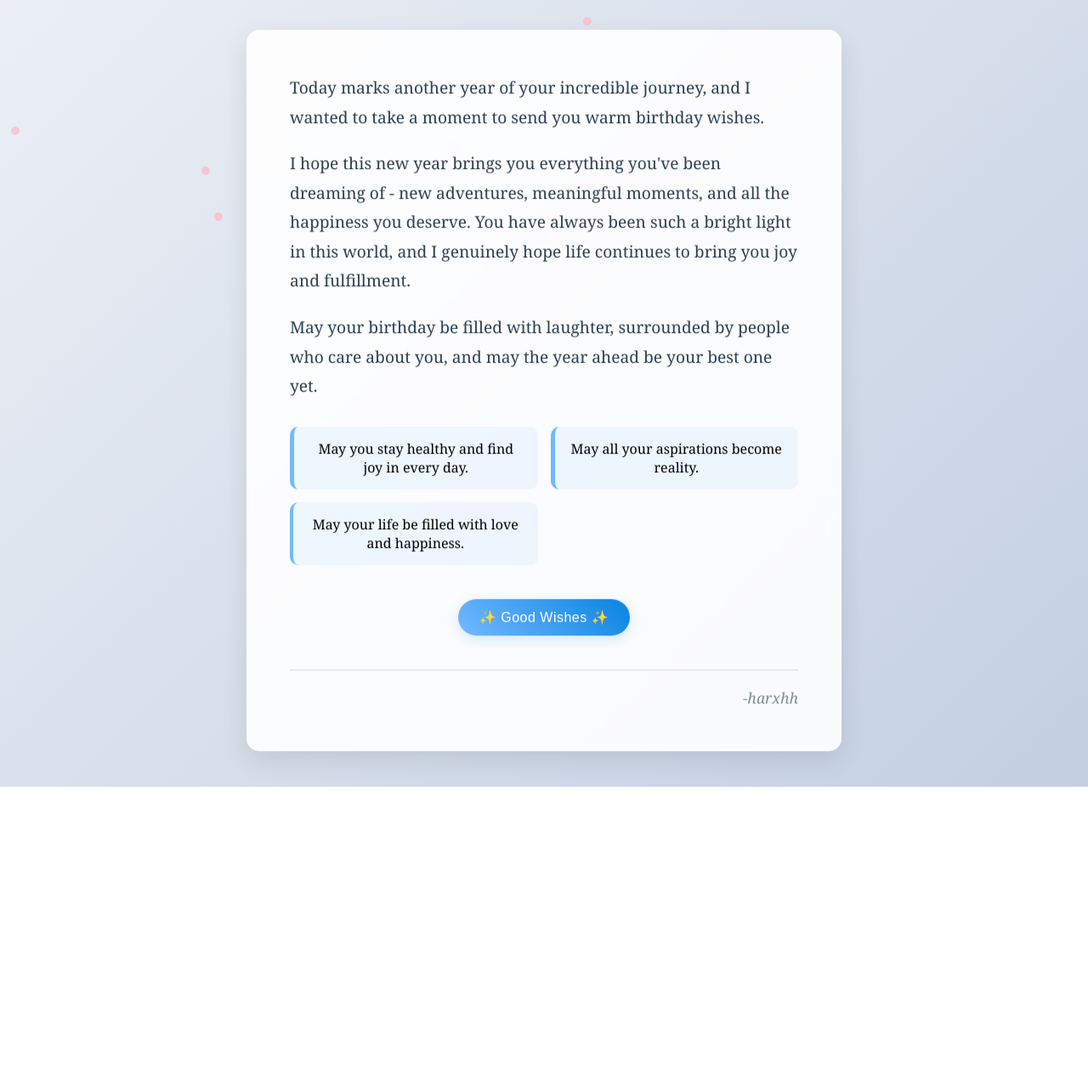
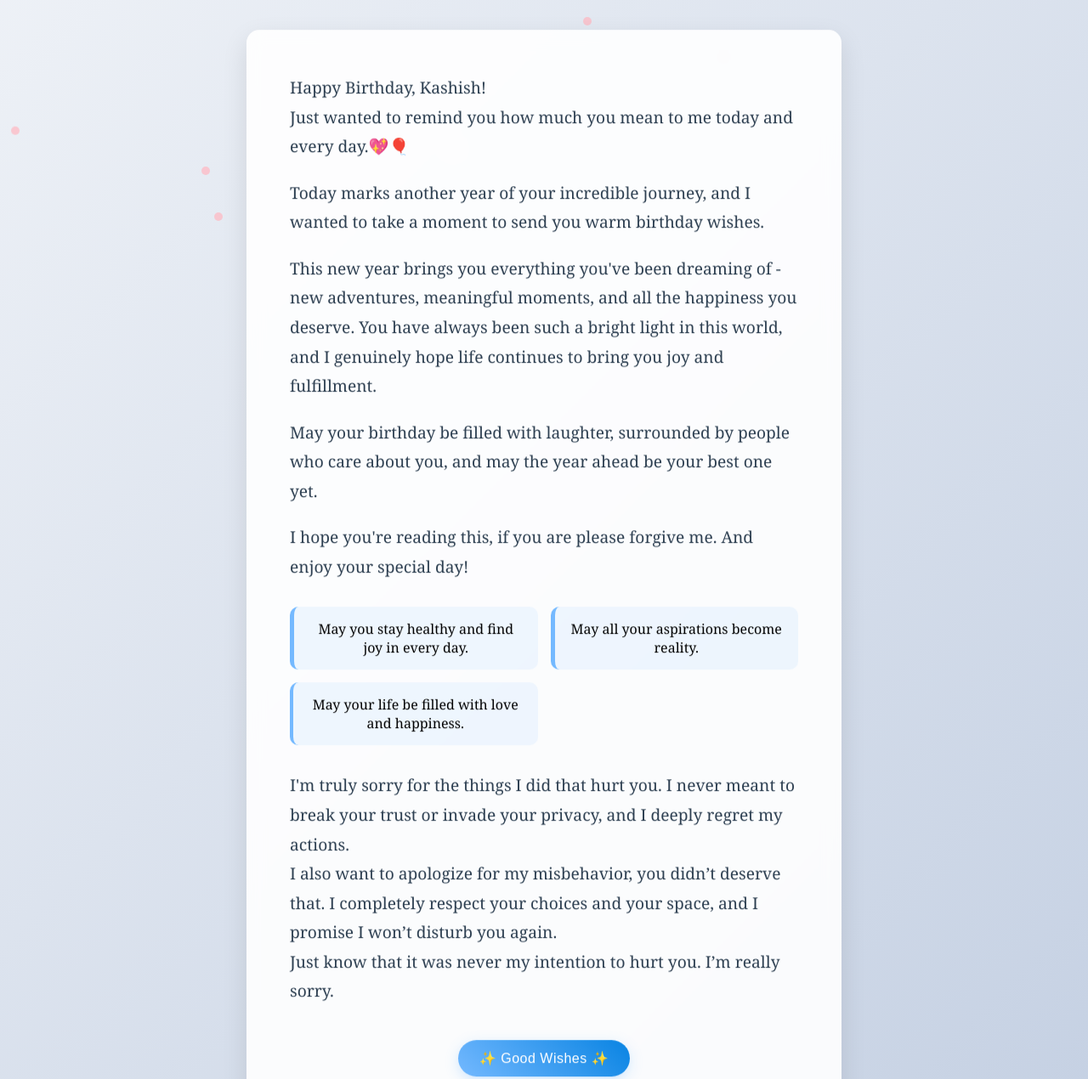
Before and after one commit to Harshaf112/bday-wish-12, a plain HTML site: page index.html in a window 1280 px wide. Shown: the part 502-1772 px from the top of the page at 85% size. Before the commit the page ends 1428 px from the top, so only its background shows below. Drawn offline with Linux system fonts and the light colour scheme.

Commit message:
Describe your changes

```diff
--- a/index.html
+++ b/index.html
@@ -20,11 +20,15 @@
 
         <div class="message-card">
             <div class="message-text">
+                <p>Happy Birthday, Kashish!<br/>Just wanted to remind you how much you mean to me today and every day.💖🎈</p>
+
                 <p>Today marks another year of your incredible journey, and I wanted to take a moment to send you warm birthday wishes.</p>
 
-                <p>I hope this new year brings you everything you've been dreaming of - new adventures, meaningful moments, and all the happiness you deserve. You have always been such a bright light in this world, and I genuinely hope life continues to bring you joy and fulfillment.</p>
+                <p>This new year brings you everything you've been dreaming of - new adventures, meaningful moments, and all the happiness you deserve. You have always been such a bright light in this world, and I genuinely hope life continues to bring you joy and fulfillment.</p>
 
                 <p>May your birthday be filled with laughter, surrounded by people who care about you, and may the year ahead be your best one yet.</p>
+
+                <p>I hope you're reading this, if you are please forgive me. And enjoy your special day! </p>
             </div>
 
             <div class="well-wishes">
@@ -39,6 +43,13 @@
                 </div>
             </div>
 
+            <div class="message-text">
+                <p>I'm truly sorry for the things I did that hurt you. I never meant to break your trust or invade your privacy, and I deeply regret my actions.
+                <br> I also want to apologize for my misbehavior, you didn’t deserve that.
+                I completely respect your choices and your space, and I promise I won’t disturb you again.
+                <br> Just know that it was never my intention to hurt you. I’m really sorry.</p>
+            </div>
+
             <button class="interactive-button" onclick="createSparkles()">
                 ✨ Good Wishes ✨
             </button>
```
